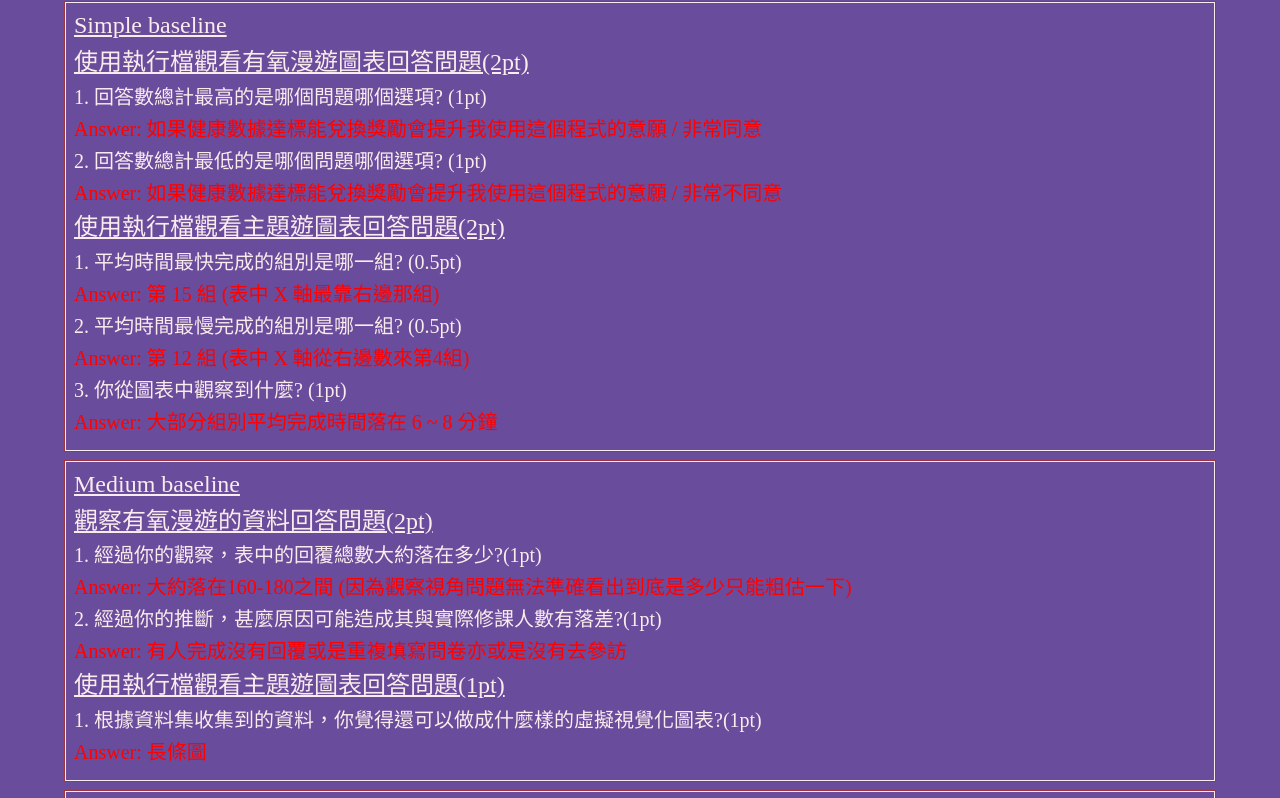
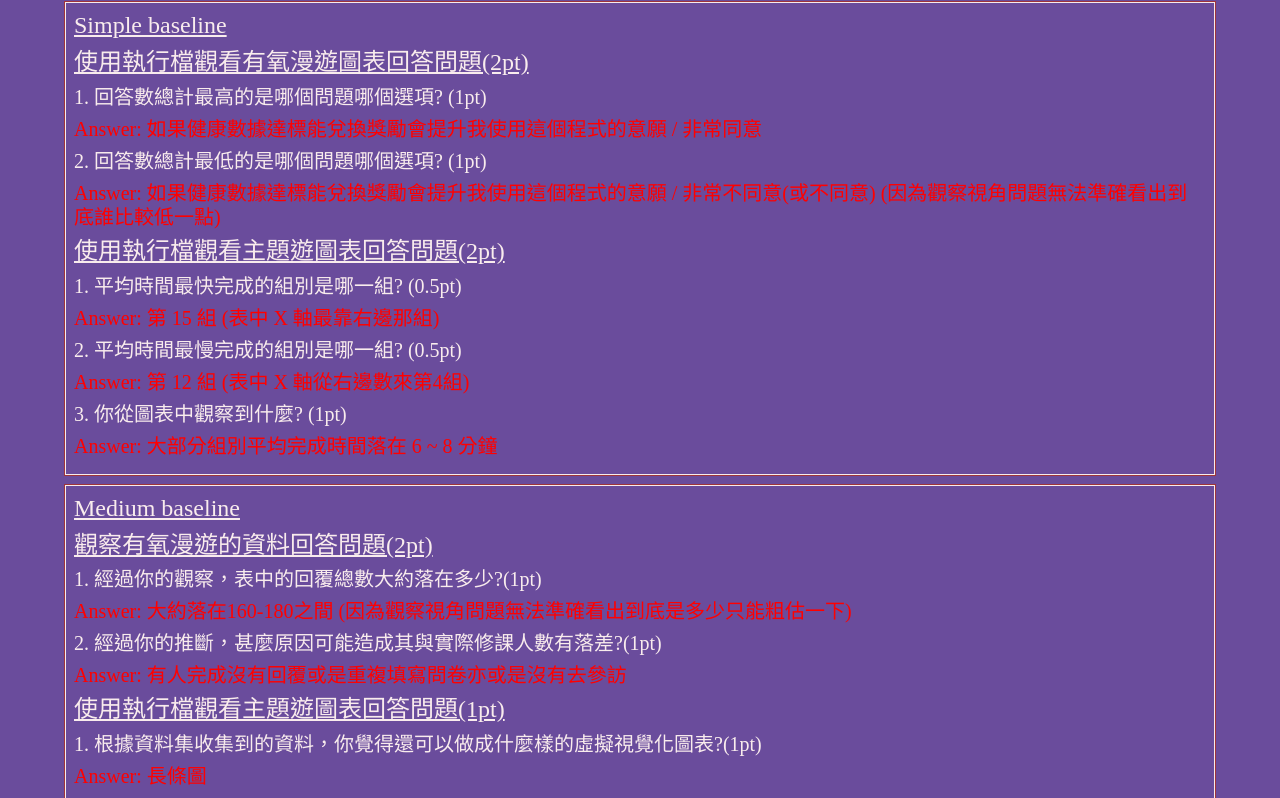
Before and after one commit to jordan178169/vis2023f, a plain HTML site: page hw08/index.html in a window 1280 px wide. Shown: the part 742-1540 px from the top of the page. Drawn offline with nearby package versions, Linux system fonts and the light colour scheme.

Commit message:
Add files via upload

```diff
--- a/hw08/index.html
+++ b/hw08/index.html
@@ -341,7 +341,7 @@
       2. 回答數總計最低的是哪個問題哪個選項? (1pt)
     </h5>
     <h5 style="color: red;">
-      Answer: 如果健康數據達標能兌換獎勵會提升我使用這個程式的意願  / 非常不同意
+      Answer: 如果健康數據達標能兌換獎勵會提升我使用這個程式的意願  / 非常不同意(或不同意) (因為觀察視角問題無法準確看出到底誰比較低一點)
     </h5>
     <h4><u>使用執行檔觀看主題遊圖表回答問題(2pt)</u></h4>
     <h5>
```
